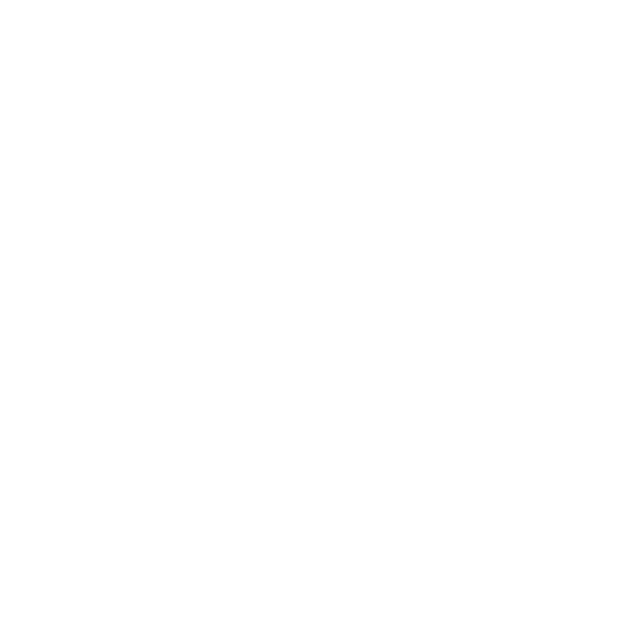
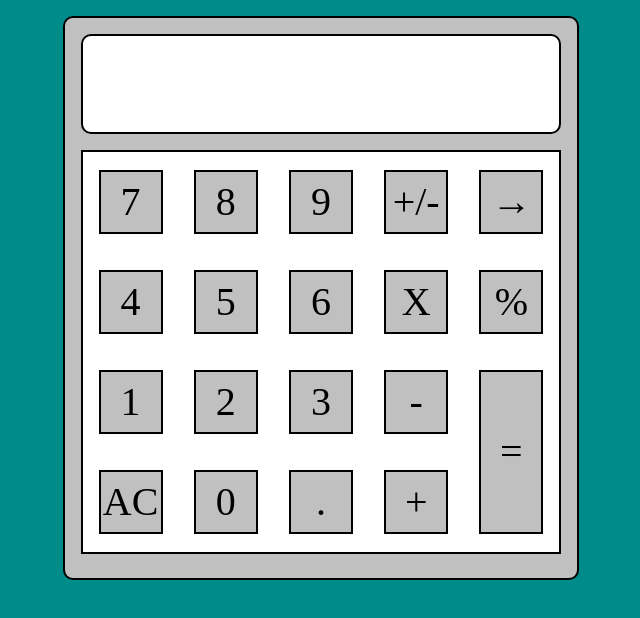
Before and after one commit to ting-prado/calculator, a plain HTML site: page index.html in a window 1280 px wide. Shown: the whole page, without its empty margins (319-959 px from the left). Drawn offline with Linux system fonts and the light colour scheme.

Commit message:
Initial calc UI

```diff
--- a/index.html
+++ b/index.html
@@ -5,10 +5,33 @@
 <title>Calculator</title>
 <link href="styles/style.css" type="text/css" rel="stylesheet">
 <link href="styles/reset.css" type="text/css" rel="stylesheet">
-<link rel="shortcut icon" href="https://icons.iconarchive.com/icons/dtafalonso/android-lollipop/256/Calculator-icon.png">
+<link rel="shortcut icon" href="Calculator-icon.png">
 </head>
 <body>
-
+    <div id="entire-calc">
+        <div id="display"></div>
+        <div id="keys">
+            <div class="key" id="7">7</div>
+            <div class="key" id="8">8</div>
+            <div class="key" id="9">9</div>
+            <div class="key" id="p/n">+/-</div>
+            <div class="key" id="del">→</div>
+            <div class="key" id="4">4</div>
+            <div class="key" id="5">5</div>
+            <div class="key" id="6">6</div>
+            <div class="key" id="mul">X</div>
+            <div class="key" id="div">%</div>
+            <div class="key" id="1">1</div>
+            <div class="key" id="2">2</div>
+            <div class="key" id="3">3</div>
+            <div class="key" id="sub">-</div>
+            <div class="key" id="equal">=</div>
+            <div class="key" id="clear">AC</div>
+            <div class="key" id="0">0</div>
+            <div class="key" id="dec">.</div>
+            <div class="key" id="add">+</div>
+        </div>
+    </div>
 <script src="scripts/scripts.js" type="text/javascript"></script>
 </body>
 </html>
--- a/scripts/scripts.js
+++ b/scripts/scripts.js
@@ -0,0 +1,37 @@
+let operand1 = 0,
+    operand2 = 0,
+    answer = 0;
+
+function operate(a, op, b) {
+if(op == '+') {
+    answer = add(a,b);
+}
+else if(op == '-') {
+    answer = subtract(a,b);
+}
+else if(op == '*') {
+    answer = multiply(a,b);
+}
+else if(op == '/') {
+    answer = divide(a,b);
+}
+}
+
+function add(a,b) {
+    return a+b;
+}
+
+function subtract(a,b) {
+    return a-b;
+}
+
+function multiply(a,b) {
+    return a*b;
+}
+
+function divide(a,b) {
+    return a/b;
+}
+
+operate(2, '*', 7);
+console.log(answer);
--- a/styles/style.css
+++ b/styles/style.css
@@ -0,0 +1,50 @@
+body {
+    background: darkcyan;
+}
+
+#entire-calc {
+    border: 2px solid black;
+    width: 32em;
+    height: 35em;
+    background: silver;
+    border-radius: 10px;
+    margin: 1em auto;
+}
+
+#display {
+    background: white;
+    border: 2px solid black;
+    margin: 1em;
+    height: 6em;
+    border-radius: 10px;
+}
+
+#keys {
+    border: 2px solid black;
+    margin: 1em;
+    display: grid;
+    grid-template-columns: repeat(5, 1fr);
+    grid-template-rows: repeat(4, 1fr);
+    height: 25em;
+    justify-items: center;
+    align-items: center;
+    background: white;
+}
+
+.key {
+    background: silver;
+    border: 2px solid black;
+    height: 1.5em;
+    width: 1.5em;
+    margin: 0.2em;
+    text-align: center;
+    padding: 0;
+    line-height: 1.5;
+    font-size: 2.5em;
+}
+
+#equal {
+    height: 4em;
+    line-height: 4;
+    grid-area: 3 / 5 / 5 / 6;
+}
```
Also changed, not shown: Calculator-icon.png (added).
